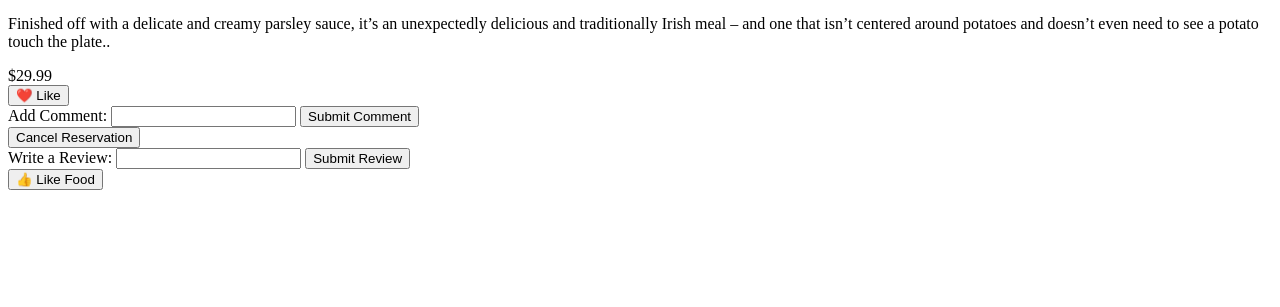
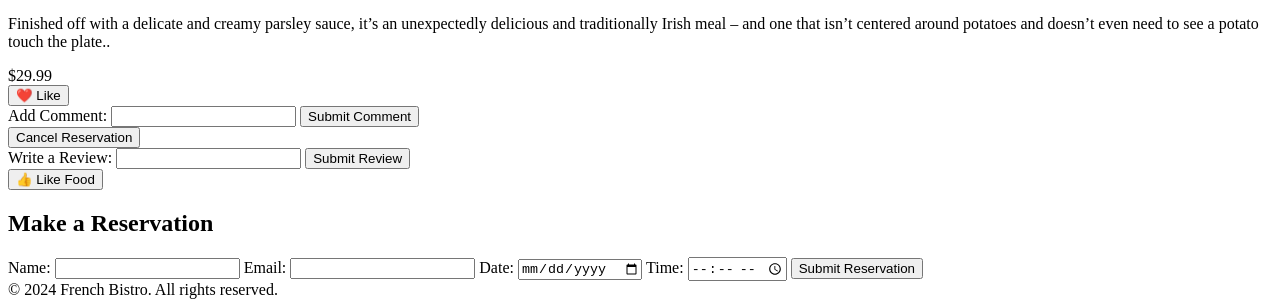
Before and after one commit to faithchebet/french-biestro, a plain HTML site: page index.html in a window 1280 px wide. Shown: the part 3958-4265 px from the top of the page. Before the commit the page ends 4156 px from the top, so only its background shows below. Drawn offline with Linux system fonts and the light colour scheme.

Commit message:
index.html

```diff
--- a/index.html
+++ b/index.html
@@ -136,6 +136,27 @@
 <button id="likeFood">👍 Like Food</button>
 
     </section>
+    <section>
+        <h2>Make a Reservation</h2>
+        <form id="reservation-form">
+            <label for="name">Name:</label>
+            <input type="text" id="name" name="name" required>
 
+            <label for="email">Email:</label>
+            <input type="email" id="email" name="email" required>
+
+            <label for="date">Date:</label>
+            <input type="date" id="date" name="date" required>
+
+            <label for="time">Time:</label>
+            <input type="time" id="time" name="time" required>
+
+            <button type="submit">Submit Reservation</button>
+        </form>
+    </section>
+
+    <footer>
+        &copy; 2024 French Bistro. All rights reserved.
+    </footer>
         </body>
         </html>
```
